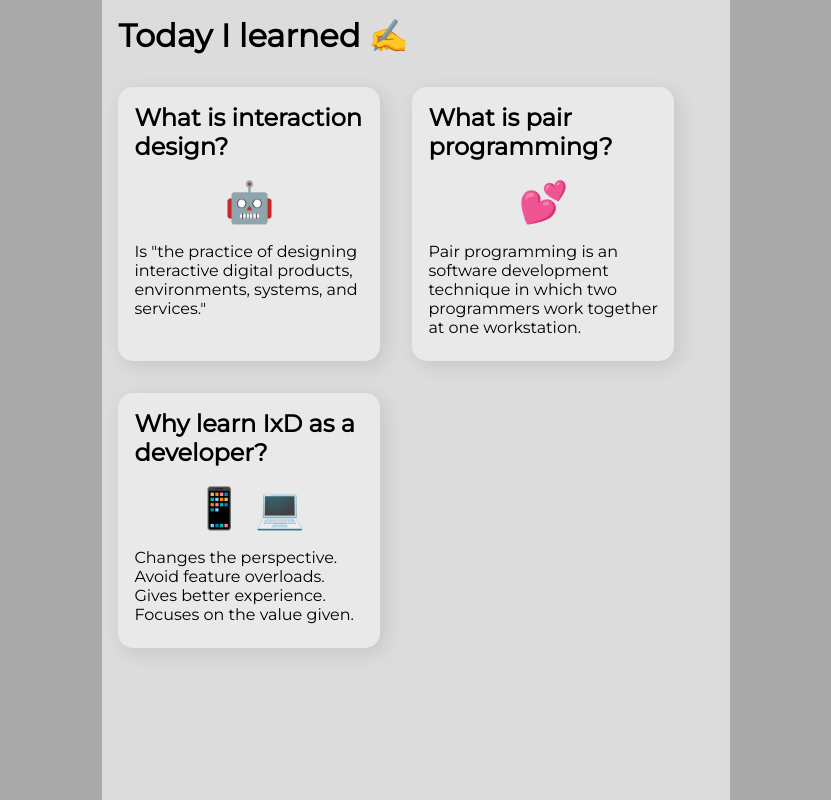
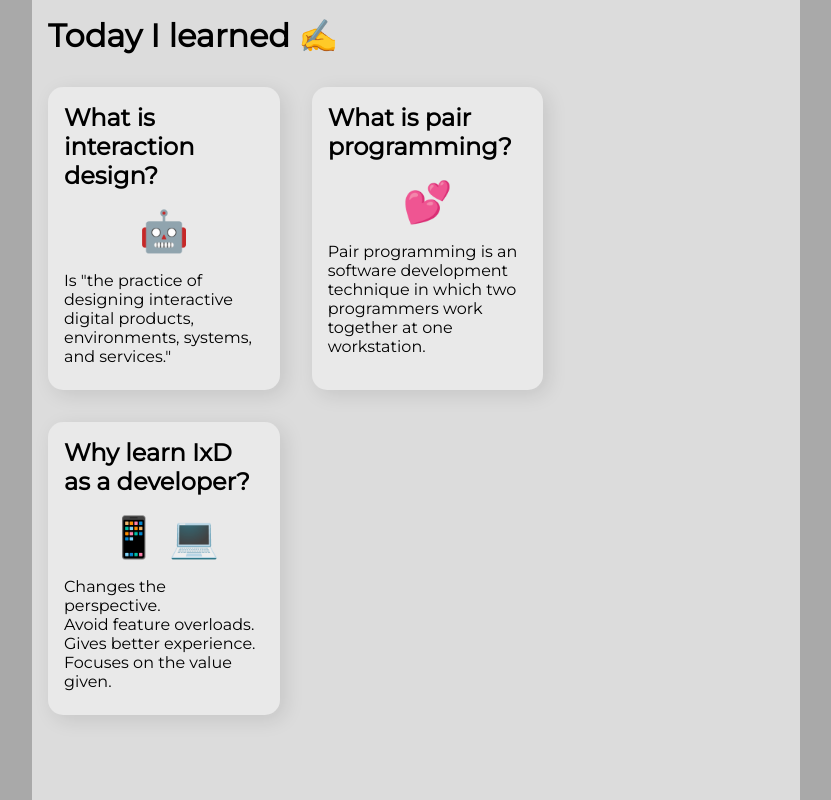
Before and after one commit to frontendjess/ID-Week1-day1-classroom-assignment, a plain HTML site: page index.html in a window 1280 px wide. Shown: the top 800 px of the page, without its empty margins (224-1055 px from the left). Drawn offline with Linux system fonts and the light colour scheme.

Commit message:
Update styles.css

```diff
--- a/css/styles.css
+++ b/css/styles.css
@@ -12,7 +12,7 @@ body {
 
 main {
 	background-color: #dcdcdc;
-	width: 49%;
+	width: 60%;
 	margin: 0 auto;
 	height: 1000px;
 }
@@ -37,7 +37,7 @@ main {
 	border-radius: 15px;
 	margin: 1rem;
 	padding: 16px 16px 24px 16px;
-	width: 230px;
+	width: 26%;
 	background-color: #e9e9e9;
 }
 
```
